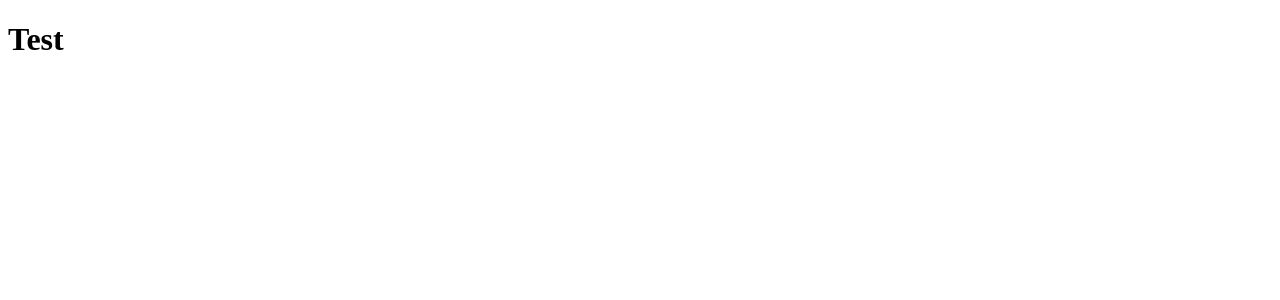
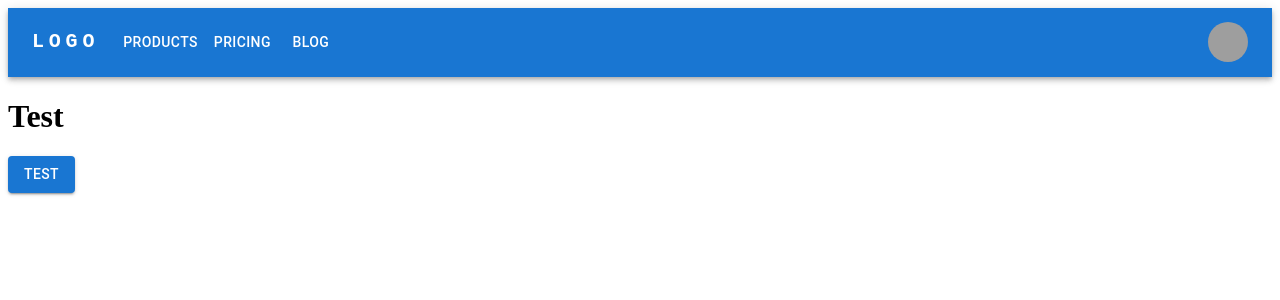
Before and after one commit to ogawa3427/skytrx, a Next.js app in the folder next-skytrx/: page /test in a window 1280 px wide. Shown: the top 300 px of the page. Built offline with nearby package versions, Linux system fonts and the light colour scheme; grey boxes are pictures that could not be loaded.

Commit message:
googleすげー

```diff
--- /dev/null
+++ b/next-skytrx/components/ResponsiveAppBar.tsx
@@ -0,0 +1,143 @@
+import * as React from 'react';
+import AppBar from '@mui/material/AppBar';
+import Box from '@mui/material/Box';
+import Toolbar from '@mui/material/Toolbar';
+import Typography from '@mui/material/Typography';
+import Menu from '@mui/material/Menu';
+import MenuIcon from '@mui/icons-material/Menu';
+import Container from '@mui/material/Container';
+import Avatar from '@mui/material/Avatar';
+import Button from '@mui/material/Button';
+import Tooltip from '@mui/material/Tooltip';
+import MenuItem from '@mui/material/MenuItem';
+import IconButton from '@mui/material/IconButton';
+
+const pages = ['Products', 'Pricing', 'Blog'];
+const settings = ['Profile', 'Account', 'Dashboard', 'Logout'];
+
+function ResponsiveAppBar() {
+  const [anchorElNav, setAnchorElNav] = React.useState<null | HTMLElement>(null);
+  const [anchorElUser, setAnchorElUser] = React.useState<null | HTMLElement>(null);
+
+  const handleOpenNavMenu = (event: React.MouseEvent<HTMLElement>) => {
+    setAnchorElNav(event.currentTarget);
+  };
+  const handleOpenUserMenu = (event: React.MouseEvent<HTMLElement>) => {
+    setAnchorElUser(event.currentTarget);
+  };
+
+  const handleCloseNavMenu = () => {
+    setAnchorElNav(null);
+  };
+
+  const handleCloseUserMenu = () => {
+    setAnchorElUser(null);
+  };
+
+  return (
+    <AppBar position="static">
+      <Container maxWidth="xl">
+        <Toolbar disableGutters>
+          <Typography
+            variant="h6"
+            noWrap
+            component="a"
+            href="#responsive-app-bar"
+            sx={{
+              mr: 2,
+              display: { xs: 'none', md: 'flex' },
+              fontFamily: 'monospace',
+              fontWeight: 700,
+              letterSpacing: '.3rem',
+              color: 'inherit',
+              textDecoration: 'none',
+            }}
+          >
+            LOGO
+          </Typography>
+
+          <Box sx={{ flexGrow: 1, display: { xs: 'flex', md: 'none' } }}>
+            <IconButton
+              size="large"
+              aria-label="account of current user"
+              aria-controls="menu-appbar"
+              aria-haspopup="true"
+              onClick={handleOpenNavMenu}
+              color="inherit"
+            >
+              <MenuIcon />
+            </IconButton>
+            <Menu
+              id="menu-appbar"
+              anchorEl={anchorElNav}
+              anchorOrigin={{
+                vertical: 'bottom',
+                horizontal: 'left',
+              }}
+              keepMounted
+              transformOrigin={{
+                vertical: 'top',
+                horizontal: 'left',
+              }}
+              open={Boolean(anchorElNav)}
+              onClose={handleCloseNavMenu}
+              sx={{
+                display: { xs: 'block', md: 'none' },
+              }}
+            >
+              {pages.map((page) => (
+                <MenuItem key={page} onClick={handleCloseNavMenu}>
+                  <Typography textAlign="center">{page}</Typography>
+                </MenuItem>
+              ))}
+            </Menu>
+          </Box>
+
+          <Box sx={{ flexGrow: 1, display: { xs: 'none', md: 'flex' } }}>
+            {pages.map((page) => (
+              <Button
+                key={page}
+                onClick={handleCloseNavMenu}
+                sx={{ my: 2, color: 'white', display: 'block' }}
+              >
+                {page}
+              </Button>
+            ))}
+          </Box>
+
+          <Box sx={{ flexGrow: 0 }}>
+            <Tooltip title="Open settings">
+              <IconButton onClick={handleOpenUserMenu} sx={{ p: 0 }}>
+                <Avatar alt="Remy Sharp" src="/static/images/avatar/2.jpg" />
+              </IconButton>
+            </Tooltip>
+            <Menu
+              sx={{ mt: '45px' }}
+              id="menu-appbar"
+              anchorEl={anchorElUser}
+              anchorOrigin={{
+                vertical: 'top',
+                horizontal: 'right',
+              }}
+              keepMounted
+              transformOrigin={{
+                vertical: 'top',
+                horizontal: 'right',
+              }}
+              open={Boolean(anchorElUser)}
+              onClose={handleCloseUserMenu}
+            >
+              {settings.map((setting) => (
+                <MenuItem key={setting} onClick={handleCloseUserMenu}>
+                  <Typography textAlign="center">{setting}</Typography>
+                </MenuItem>
+              ))}
+            </Menu>
+          </Box>
+        </Toolbar>
+      </Container>
+    </AppBar>
+  );
+}
+
+export default ResponsiveAppBar;
--- a/next-skytrx/package.json
+++ b/next-skytrx/package.json
@@ -7,6 +7,11 @@
     "dev": "next dev"
   },
   "dependencies": {
+    "@emotion/react": "^11.11.1",
+    "@emotion/styled": "^11.11.0",
+    "@mui/icons-material": "^5.14.19",
+    "@mui/material": "^5.14.20",
+    "autoprefixer": "^10.4.16",
     "next": "^14.0.4",
     "react": "^18.2.0",
     "react-dom": "^18.2.0"
@@ -17,6 +22,7 @@
     "@types/react-dom": "^18",
     "eslint": "^8",
     "eslint-config-next": "14.0.4",
+    "tailwindcss": "^3.3.6",
     "typescript": "^5.3.3"
   }
 }
--- a/next-skytrx/pages/index.tsx
+++ b/next-skytrx/pages/index.tsx
@@ -1,5 +1,6 @@
 import React from 'react';
 import Nbar from '../components/Nbar'; // Nbarコンポーネントをインポート
+import Dashboard from '../components/Dashboard';
 
 const Home: React.FC = () => {
   return (
--- a/next-skytrx/pages/test.tsx
+++ b/next-skytrx/pages/test.tsx
@@ -1,9 +1,14 @@
 import React from 'react';
+import Button from '@mui/material/Button';
+import Nbar from '../components/Nbar';
+import ResponsiveAppBar from '../components/ResponsiveAppBar.tsx';
 
 const Test = () => {
   return (
     <div>
+      <ResponsiveAppBar />
       <h1>Test</h1>
+      <Button variant="contained">Test</Button>
     </div>
   );
 };
--- /dev/null
+++ b/next-skytrx/postcss.config.js
@@ -0,0 +1,6 @@
+module.exports = {
+  plugins: {
+    tailwindcss: {},
+    autoprefixer: {},
+  },
+}
```
Also changed, not shown: next-skytrx/components/Children.tsx (added, +9 -0 lines), next-skytrx/components/Dashboard.tsx (added, +39 -0 lines), 2 other files (tests, documents, lock files or other folders).
